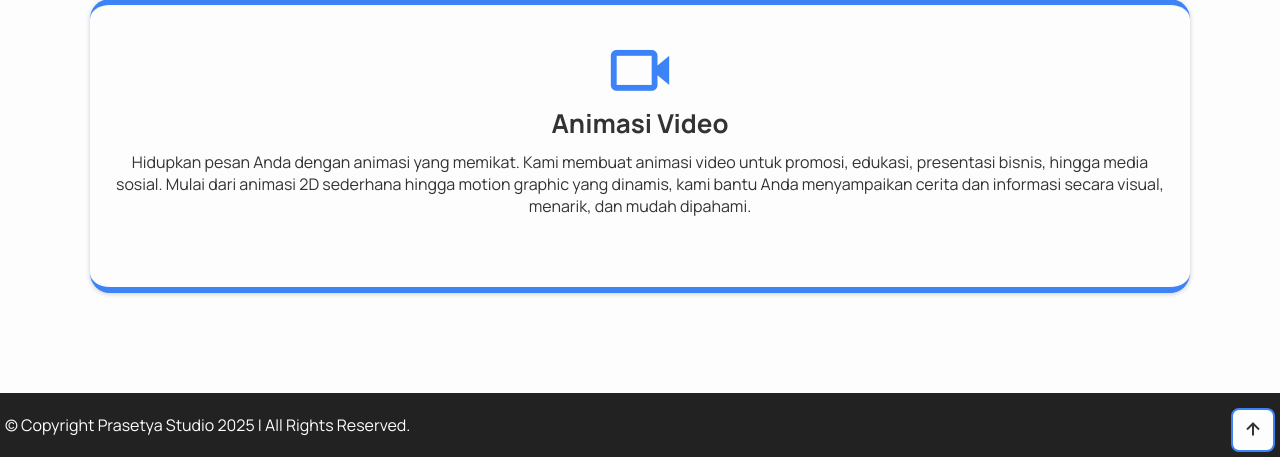
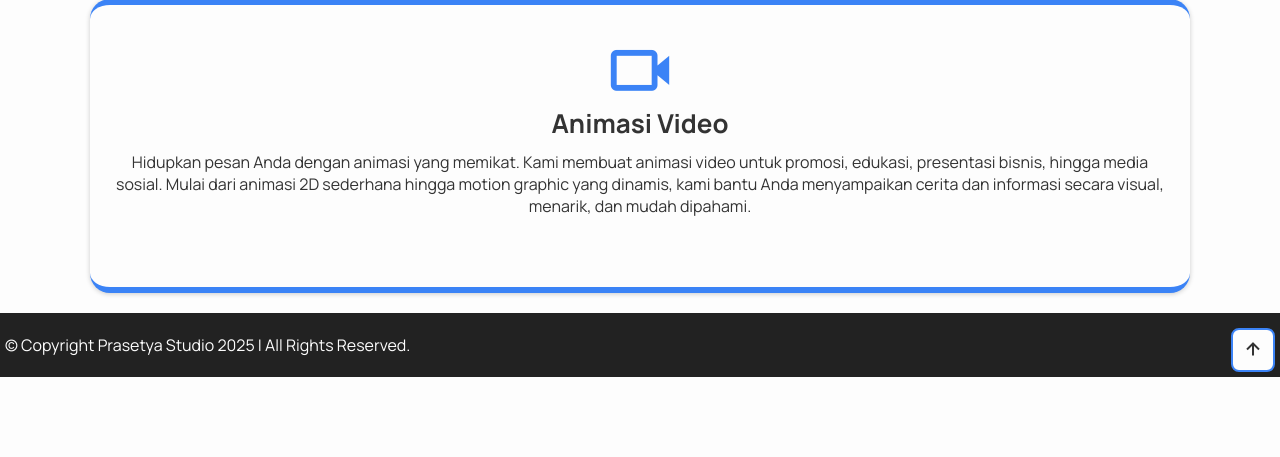
Before and after one commit to aryoprasetya/prasetyastudioweb, a PHP site: page /services.html in a window 1280 px wide. Shown: the part 1789-2246 px from the top of the page. After the commit the page ends 2166 px from the top, so only its background shows below. Run offline with PHP 8.4, Linux system fonts and the light colour scheme.

Commit message:
Update style copy 2.css

```diff
--- a/css/style copy 2.css
+++ b/css/style copy 2.css
@@ -649,7 +649,7 @@ span {
 
 .contact {
     min-height: auto;
-    padding-bottom: 2rem;
+    padding-bottom: 7rem;
 }
 
 .contact h2 {
@@ -1599,7 +1599,7 @@ span {
 
 .services {
     min-height: auto;
-    padding-bottom: 10rem;
+    padding-bottom: 2rem;
 }
 
 .services h2 {
```
